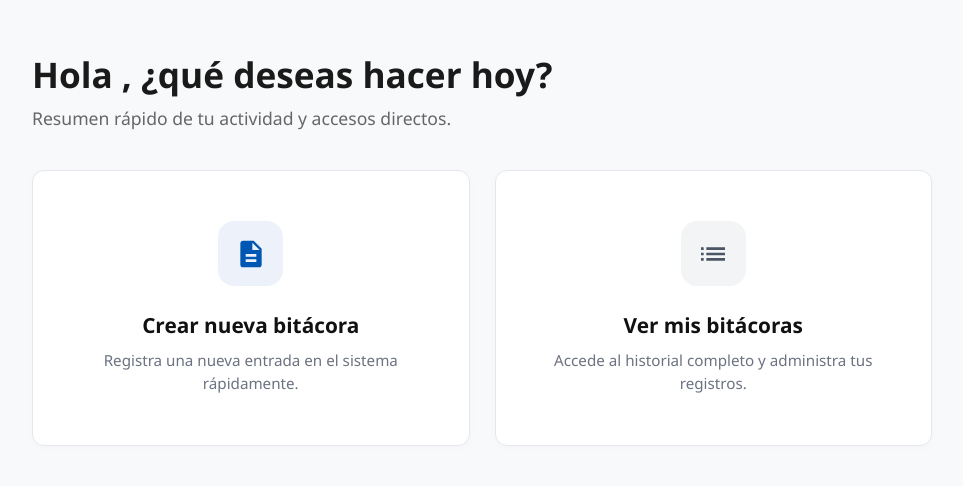
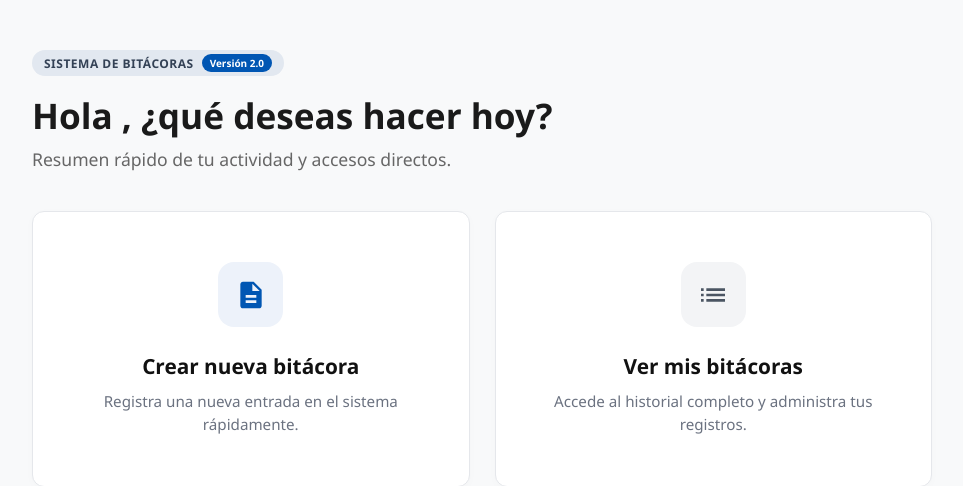
Before and after one commit to Davidtt083/proyecto_bitacora, a Flask app: template app/templates/main/user_home.html in a window 1280 px wide. Shown: the top 486 px of the page, without its empty margins (158-1121 px from the left). Run offline with Flask 3, Linux system fonts and the light colour scheme; the template is opened without the code that fills it, so the values that code supplies are empty.

Commit message:
style: agregar nombre de aplicacion e indicador de Version 2.0 en pantallas de inicio

```diff
--- a/app/templates/main/user_home.html
+++ b/app/templates/main/user_home.html
@@ -1,5 +1,6 @@
 <!DOCTYPE html>
 <html lang="es">
+
 <head>
     <meta charset="UTF-8">
     <meta name="viewport" content="width=device-width, initial-scale=1.0">
@@ -55,12 +56,12 @@
             flex-direction: column;
             align-items: center;
             justify-content: center;
-            box-shadow: 0 2px 10px rgba(0,0,0,0.02);
+            box-shadow: 0 2px 10px rgba(0, 0, 0, 0.02);
         }
 
         .card:hover {
             transform: translateY(-5px);
-            box-shadow: 0 15px 30px rgba(0,0,0,0.08);
+            box-shadow: 0 15px 30px rgba(0, 0, 0, 0.08);
             border-color: #d1d5db;
         }
 
@@ -126,9 +127,23 @@
         }
     </style>
 </head>
+
 <body>
 
+
+
     <div class="header-container">
+        <!-- DISTINTIVO INSTITUCIONAL Y VERSIÓN -->
+        <div
+            style="display: inline-flex; align-items: center; gap: 8px; background: #e2e8f0; padding: 4px 12px; border-radius: 20px; margin-bottom: 15px;">
+            <span
+                style="font-size: 12px; font-weight: 700; color: #334155; text-transform: uppercase; letter-spacing: 0.5px;">Sistema
+                de Bitácoras</span>
+            <span
+                style="background: #0056b3; color: white; padding: 2px 8px; border-radius: 12px; font-size: 10px; font-weight: bold;">Versión
+                2.0</span>
+        </div>
+
         <h1>Hola {{ current_user.nombre.split()[0] }}, ¿qué deseas hacer hoy?</h1>
         <p>Resumen rápido de tu actividad y accesos directos.</p>
     </div>
@@ -139,7 +154,8 @@
             <div class="icon-box">
                 <!-- Icono de documento -->
                 <svg viewBox="0 0 24 24">
-                    <path d="M14 2H6c-1.1 0-1.99.9-1.99 2L4 20c0 1.1.89 2 1.99 2H18c1.1 0 2-.9 2-2V8l-6-6zm2 16H8v-2h8v2zm0-4H8v-2h8v2zm-3-5V3.5L18.5 9H13z"/>
+                    <path
+                        d="M14 2H6c-1.1 0-1.99.9-1.99 2L4 20c0 1.1.89 2 1.99 2H18c1.1 0 2-.9 2-2V8l-6-6zm2 16H8v-2h8v2zm0-4H8v-2h8v2zm-3-5V3.5L18.5 9H13z" />
                 </svg>
             </div>
             <h3>Crear nueva bitácora</h3>
@@ -151,7 +167,7 @@
             <div class="icon-box gray">
                 <!-- Icono de bitácoras -->
                 <svg viewBox="0 0 24 24">
-                    <path d="M3 13h2v-2H3v2zm0 4h2v-2H3v2zm0-8h2V7H3v2zm4 4h14v-2H7v2zm0 4h14v-2H7v2zM7 7v2h14V7H7z"/>
+                    <path d="M3 13h2v-2H3v2zm0 4h2v-2H3v2zm0-8h2V7H3v2zm4 4h14v-2H7v2zm0 4h14v-2H7v2zM7 7v2h14V7H7z" />
                 </svg>
             </div>
             <h3>Ver mis bitácoras</h3>
@@ -162,4 +178,5 @@
     <a href="{{ url_for('auth.logout') }}" class="btn-logout">Cerrar Sesión</a>
 
 </body>
+
 </html>
```
Also changed, not shown: app/templates/main/admin_home.html (+20 -4 lines).
